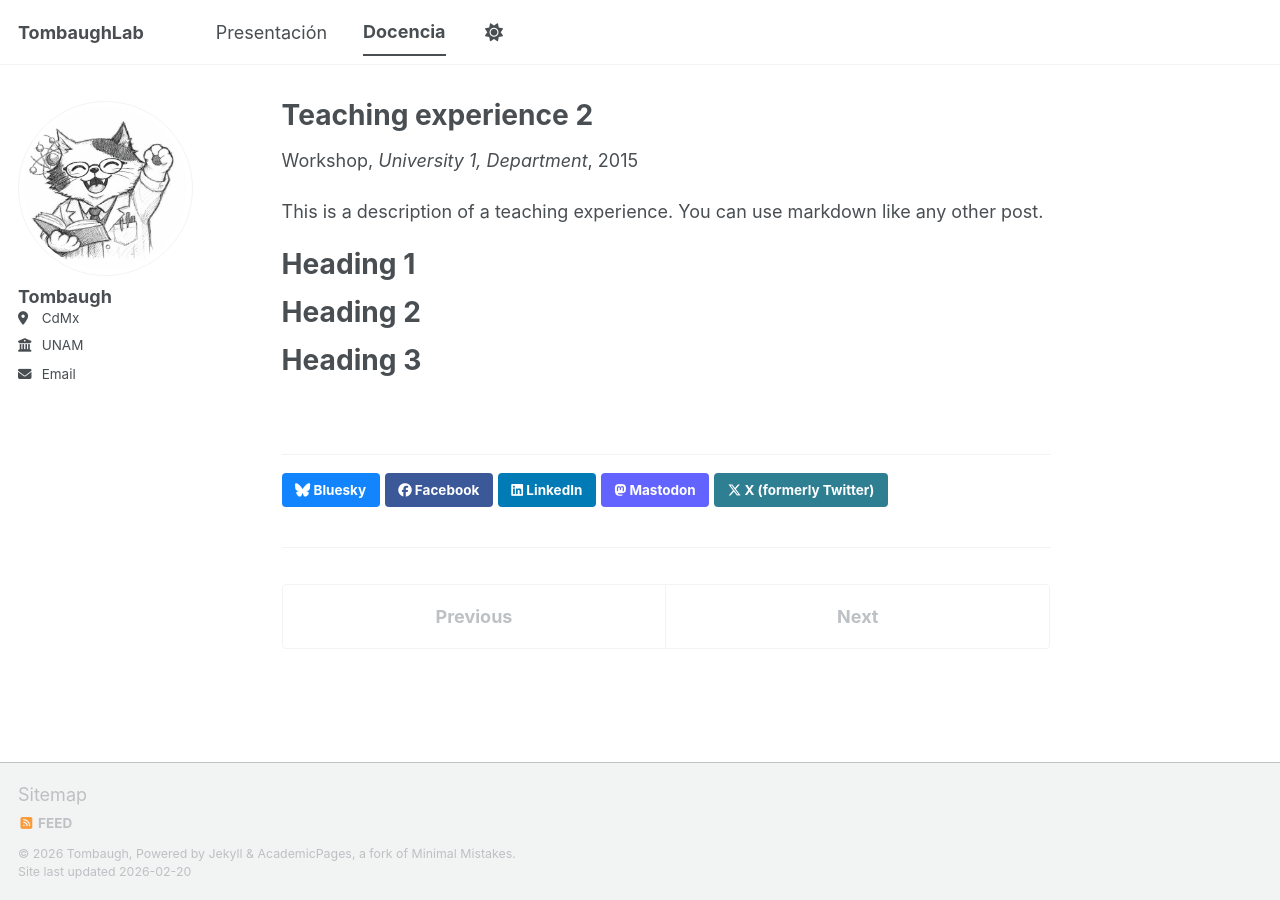
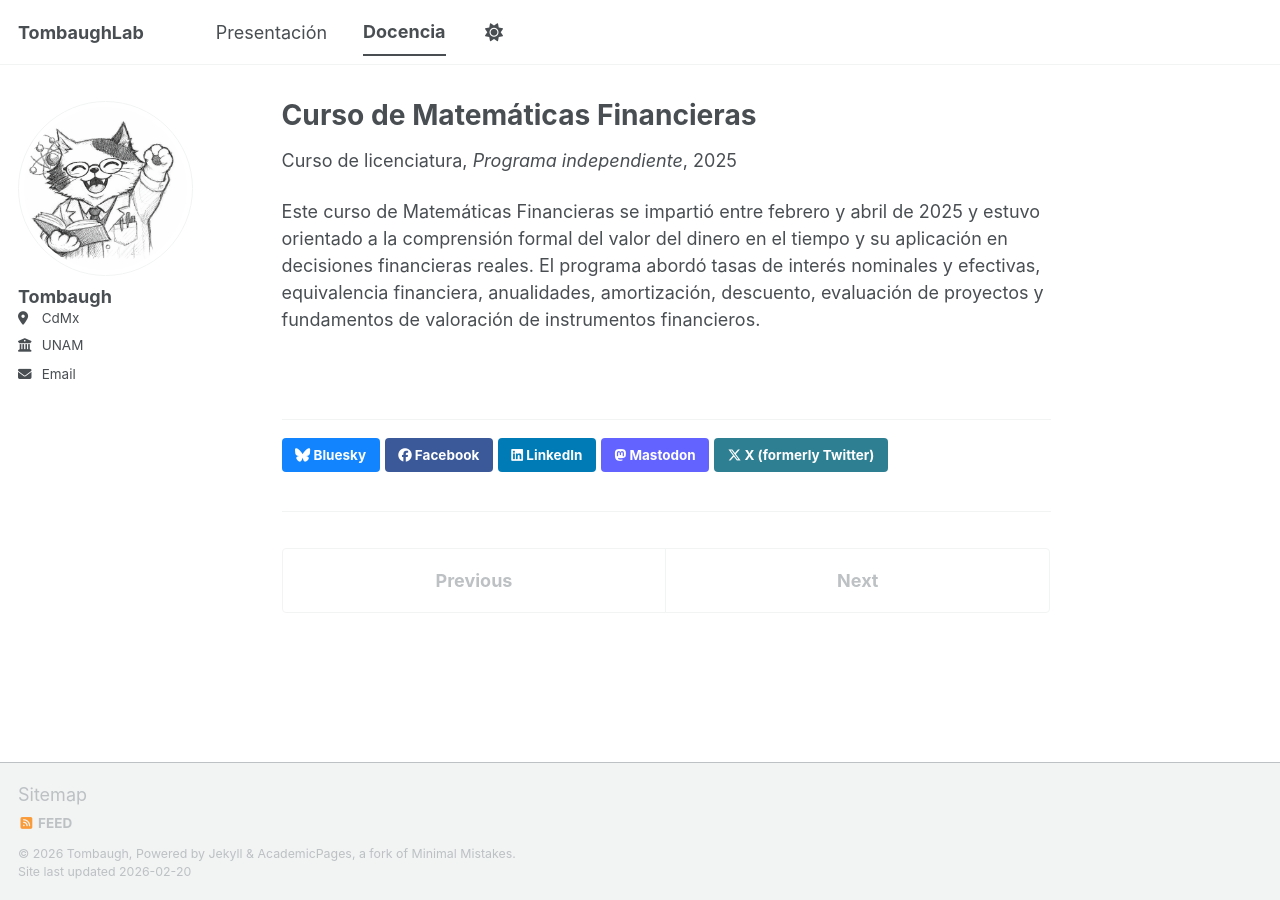
Before and after one commit to TombaughLab/TombaughLab.github.io, a Jekyll site: the page built from _teaching/2015-spring-teaching-2.md, in a window 1280 px wide. Built offline with Jekyll 4.4.1, drawn with Linux system fonts in a browser that asks for light colours; a script bundle is joined from its source files by our own code; library files that are not in the unit come from our copies.

Commit message:
Update 2015-spring-teaching-2.md

```diff
--- a/_teaching/2015-spring-teaching-2.md
+++ b/_teaching/2015-spring-teaching-2.md
@@ -1,20 +1,11 @@
 ---
-title: "Teaching experience 2"
+title: "Curso de Matemáticas Financieras"
 collection: teaching
-type: "Workshop"
-permalink: /teaching/2015-spring-teaching-1
-venue: "University 1, Department"
-date: 2015-01-01
-location: "City, Country"
+type: "Curso de licenciatura"
+permalink: /teaching/2025-primavera-matematicas-financieras
+venue: "Programa independiente"
+date: 2025-02-01
+location: "Ciudad de México"
 ---
 
-This is a description of a teaching experience. You can use markdown like any other post.
-
-Heading 1
-======
-
-Heading 2
-======
-
-Heading 3
-======
+Este curso de Matemáticas Financieras se impartió entre febrero y abril de 2025 y estuvo orientado a la comprensión formal del valor del dinero en el tiempo y su aplicación en decisiones financieras reales. El programa abordó tasas de interés nominales y efectivas, equivalencia financiera, anualidades, amortización, descuento, evaluación de proyectos y fundamentos de valoración de instrumentos financieros.
```
